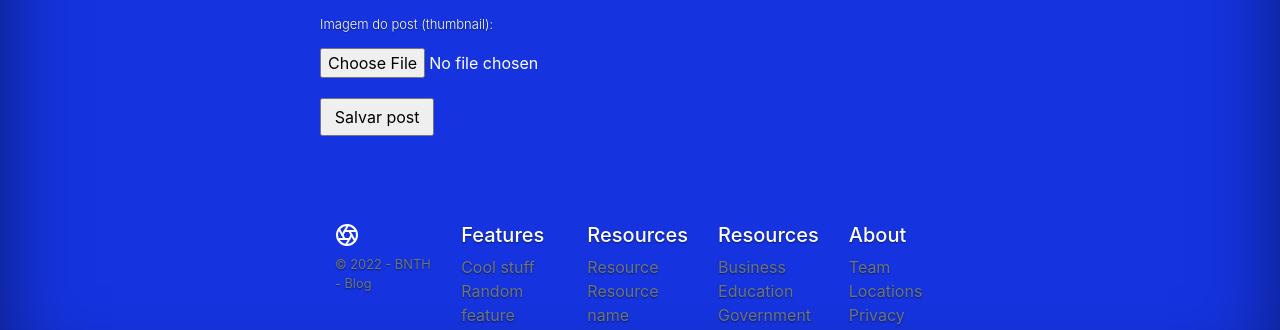
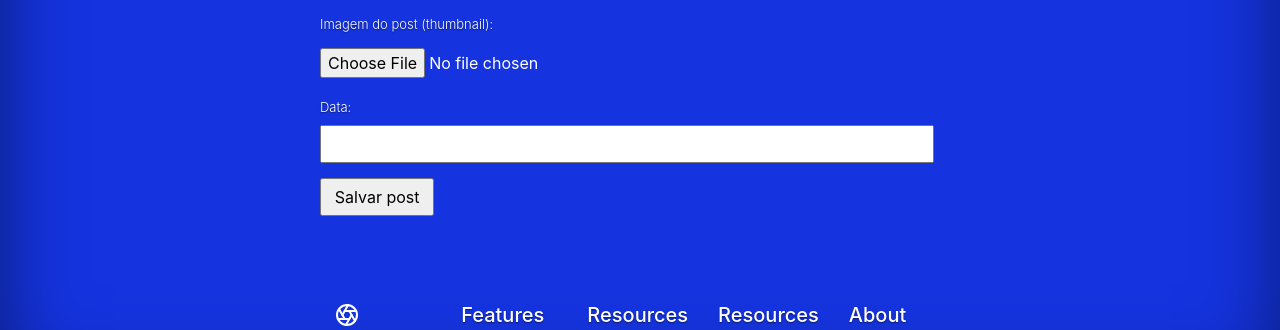
Before and after one commit to Jose-Benedito/beneblog_ci, a CodeIgniter app: page /database/index.php/post/cadastrar in a window 1280 px wide. Shown: the part 420-750 px from the top of the page. Run offline with CodeIgniter, Linux system fonts and the light colour scheme; the visitor is signed in with stand-in values (Sample User, id 1); some libraries are stand-ins or nearby versions.

Commit message:
Incluindo campo de data nas postagens.

```diff
--- a/application/config/routes.php
+++ b/application/config/routes.php
@@ -11,7 +11,7 @@ $route['empresa'] = 'Paginas/empresa';
 
 $route['video'] = 'Video';     // Requer parámetros 9caso não tenha, carrega a home)
 $route['video/(:num)'] = 'Paginas/videoaula/$1';
-$route['video'] = 'Paginas/video';
+$route['videos'] = 'Video/video';
 
 $route['faleconosco'] = 'Paginas/faleconosco';
 $route['trabalheconosco'] = 'Paginas/trabalheconosco';
--- a/application/controllers/Paginas.php
+++ b/application/controllers/Paginas.php
@@ -128,6 +128,7 @@ class Paginas extends CI_Controller {
                 $dados['post_titulo'] = to_html(($postagem->titulo));
                 $dados['post_conteudo'] = to_html($postagem->conteudo);
                 $dados['post_imagem'] = $postagem->imagem;
+                $dados['post_data'] = $postagem->data;
             else:
                 $dados['titulo'] = 'Página não encontrada - BNTH';
                 $dados['post_titulo'] = 'Postagem não encontrada';
--- a/application/controllers/Post.php
+++ b/application/controllers/Post.php
@@ -33,6 +33,7 @@ class Post extends CI_Controller{
         //regras de validação
         $this->form_validation->set_rules('titulo', 'Título', 'trim|required');
         $this->form_validation->set_rules('conteudo', 'Conteúdo', 'trim|required');
+        $this->form_validation->set_rules('data', 'Data', 'trim|required');
         //verifica a validação
         if($this->form_validation->run() == FALSE):
             if(validation_errors()):
@@ -49,6 +50,7 @@ class Post extends CI_Controller{
                $dados_insert['titulo'] = to_bd($dados_form['titulo']);
                $dados_insert['conteudo'] = to_bd($dados_form['conteudo']);
                $dados_insert['imagem'] = $dados_upload['file_name'];
+               $dados_insert['data'] = to_bd($dados_form['data']);
                //salvar no banco de dados
                if($id = $this->post->salvar($dados_insert)):
                     set_msg('<p>Post cadastrado com sucesso!</p>');
@@ -145,6 +147,7 @@ class Post extends CI_Controller{
         //regras de validação
         $this->form_validation->set_rules('titulo', 'Título', 'trim|required');
         $this->form_validation->set_rules('conteudo', 'Conteúdo', 'trim|required');
+        $this->form_validation->set_rules('data', 'Data', 'trim|required');
 
         //verifica a validação
         if($this->form_validation->run() == FALSE):
@@ -164,6 +167,7 @@ class Post extends CI_Controller{
                     $dados_update['titulo'] = to_bd($dados_form['titulo']);
                     $dados_update['conteudo'] = to_bd($dados_form['conteudo']);
                     $dados_update['imagem'] = $dados_upload['file_name'];
+                    $dados_update['data'] = to_bd($dados_form['data']);
                     if($this->post->salvar($dados_update)):
                         unlink($imagem_antiga); //deleta a imagem anterior
                         set_msg('<p>Post alterado com sucesso!</p>');
@@ -182,6 +186,7 @@ class Post extends CI_Controller{
                 $dados_form = $this->input->post();
                 $dados_update['titulo'] = to_bd($dados_form['titulo']);
                 $dados_update['conteudo'] = to_bd($dados_form['conteudo']);
+                $dados_update['data'] = to_bd($dados_form['data']);
                 if($this->post->salvar($dados_update)):
                     set_msg('<p>Post alterado com sucesso!</p>');
                 else:
--- a/application/views/commons/menu.php
+++ b/application/views/commons/menu.php
@@ -2,8 +2,8 @@
           <h3 class="masthead-brand">BNTH</h3>
           <nav class="nav nav-masthead justify-content-center">
             <a class="nav-link active" href="<?php echo base_url();?>">Home</a>
-            <a class="nav-link" href="<?php echo base_url('index.php/empresa'); ?>">A Empresa</a>
+            <a class="nav-link" href="<?php echo base_url('index.php/empresa'); ?>">Sobre</a>
 
-            <a class="nav-link" href="<?php echo base_url('index.php/trabalheconosco'); ?>">Trabalhe Conosco</a>
+            <a class="nav-link" href="<?php echo base_url('index.php/trabalheconosco'); ?>">Contribuições</a>
             <a class="nav-link" href="<?php echo base_url('index.php/faleconosco'); ?>">Fale Conosco</a>
           </nav>
--- a/application/views/painel/postagem.php
+++ b/application/views/painel/postagem.php
@@ -10,11 +10,11 @@
         </div>
         <div class="sem-marcador">
           <h3>Dados do post</h3>
-            <img src="<?php echo base_url('uploads/'.$post_imagem);?>" alt="<?php echo $post_titulo; ?>" />
+            <img style="width: 400px; height: 200px;" src="<?php echo base_url('uploads/'.$post_imagem);?>" alt="<?php echo $post_titulo; ?>" />
 
             <ul>
-                <li>Publicada em: </li>
-                <li>Autor: </li>
+                <li>Publicada em: <?php echo $post_data; ?> </li>
+
             </ul>
         </div>
     </div>
--- a/application/views/painel/posts.php
+++ b/application/views/painel/posts.php
@@ -28,7 +28,7 @@
                                 foreach ($posts as $linha):
                                     ?>
                                     <tr>
-                                        <td class="titulo-post"><?php echo $linha->titulo; ?></td>
+                                        <td class="titulo-post"><?php echo $linha->titulo; ?>    |</td>
                                         <td align="right" class="acoes"><?php echo anchor('post/editar/'.$linha->id, 'Editar'); ?> |
                                         <?php echo anchor('post/excluir/'.$linha->id, 'Excluir');?> |
                                         <?php echo anchor('postagem/'.$linha->id, 'Ver', array('target'=>'_blank')); ?> </td>
@@ -53,6 +53,8 @@
                     echo form_textarea('conteudo', to_html(set_value('conteudo')), array('class'=>'editorhtml'));
                     echo form_label('Imagem do post (thumbnail):', 'imagem');
                     echo form_upload('imagem');
+                    echo form_label('Data:', 'data');
+                    echo form_input('data', set_value('data'));
                     echo form_submit('enviar', 'Salvar post', array('class'=>'botao'));
                     echo form_close();
 
@@ -68,7 +70,8 @@
                     // miniatura da imagem recuperada do BD
                     echo '<p><small>Imagem atual:</small><br /><img src=" '.base_url('uploads/'.$posts->imagem).'" class="thumb-edicao"/></p>';
 
-
+                    echo form_label('Data:', 'data');
+                    echo form_input('data', set_value('data', to_html($posts->data)));
                     echo form_submit('enviar', 'Salvar post', array('class'=>'botao'));
                     echo form_close();
                 break;
@@ -80,7 +83,8 @@
                     echo form_textarea('conteudo', to_html(set_value('conteudo', to_html($posts->conteudo))), array('class'=>'editorhtml'));
                     // miniatura da imagem recuperada do BD
                     echo '<p><small>Imagem:</small><br /><img src=" '.base_url('uploads/'.$posts->imagem).'" class="thumb-edicao"/></p>';
-
+                    echo form_label('Data:', 'data');
+                    echo form_input('data', set_value('data', to_html($posts->data)));
 
                     echo form_submit('enviar', 'Excluir post', array('class'=>'botao'));
                     echo form_close();
--- a/application/views/painel/videos.php
+++ b/application/views/painel/videos.php
@@ -31,7 +31,7 @@
                                         <td class="titulo-post"><?php echo $linha->titulo; ?> **** | </td>
                                         <td align="right" class="acoes"><?php echo anchor('video/editar/'.$linha->id, 'Editar'); ?> |
                                         <?php echo anchor('video/excluir/'.$linha->id, 'Excluir');?> |
-                                        <?php echo anchor('videoaulas/'.$linha->id, 'Ver', array('target'=>'_blank')); ?> </td>
+                                        <?php echo anchor('video/'.$linha->id, 'Ver', array('target'=>'_blank')); ?> </td>
 
                                     </tr>
                                     <?php
```
Also changed, not shown: uploads/livros1.jpg (added).
